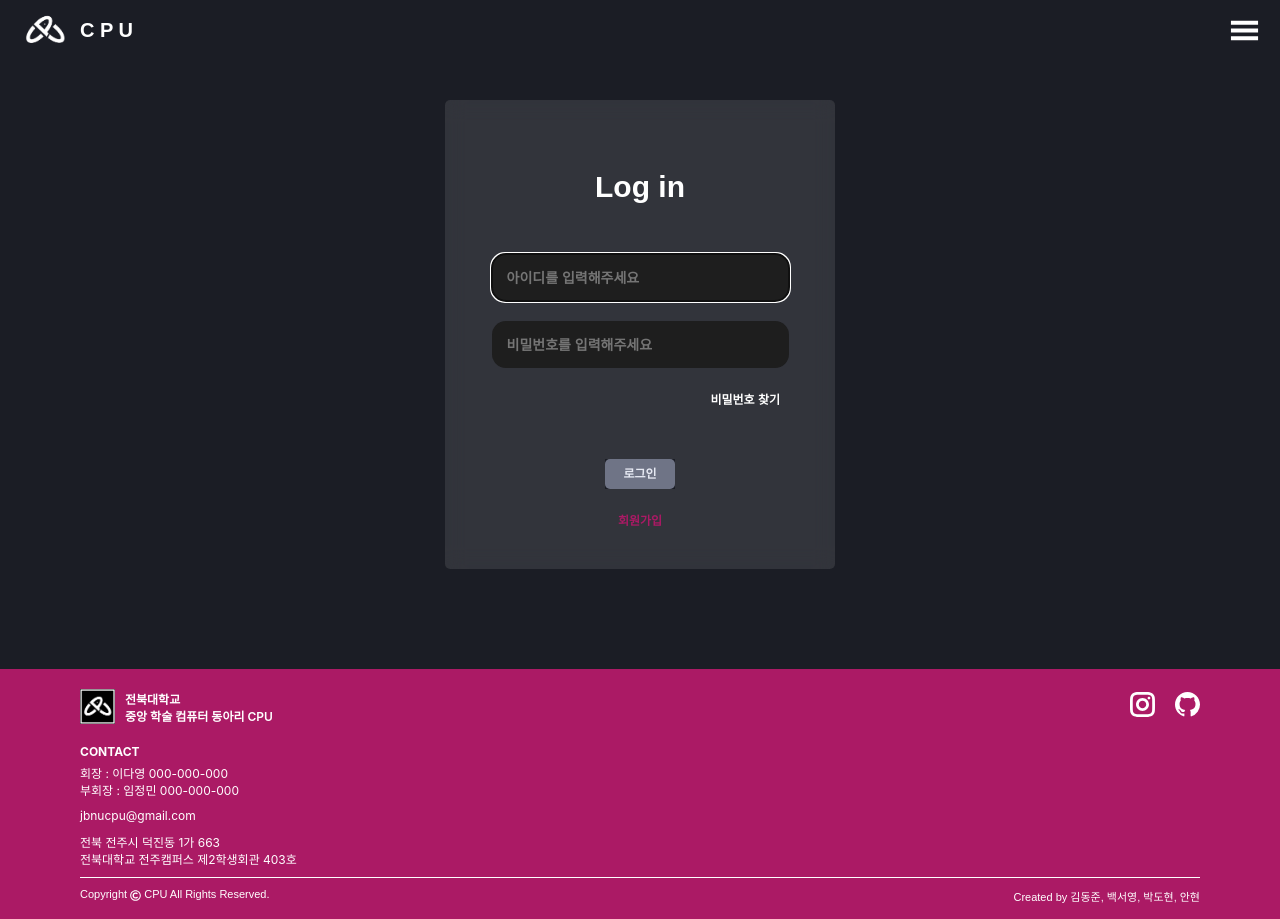
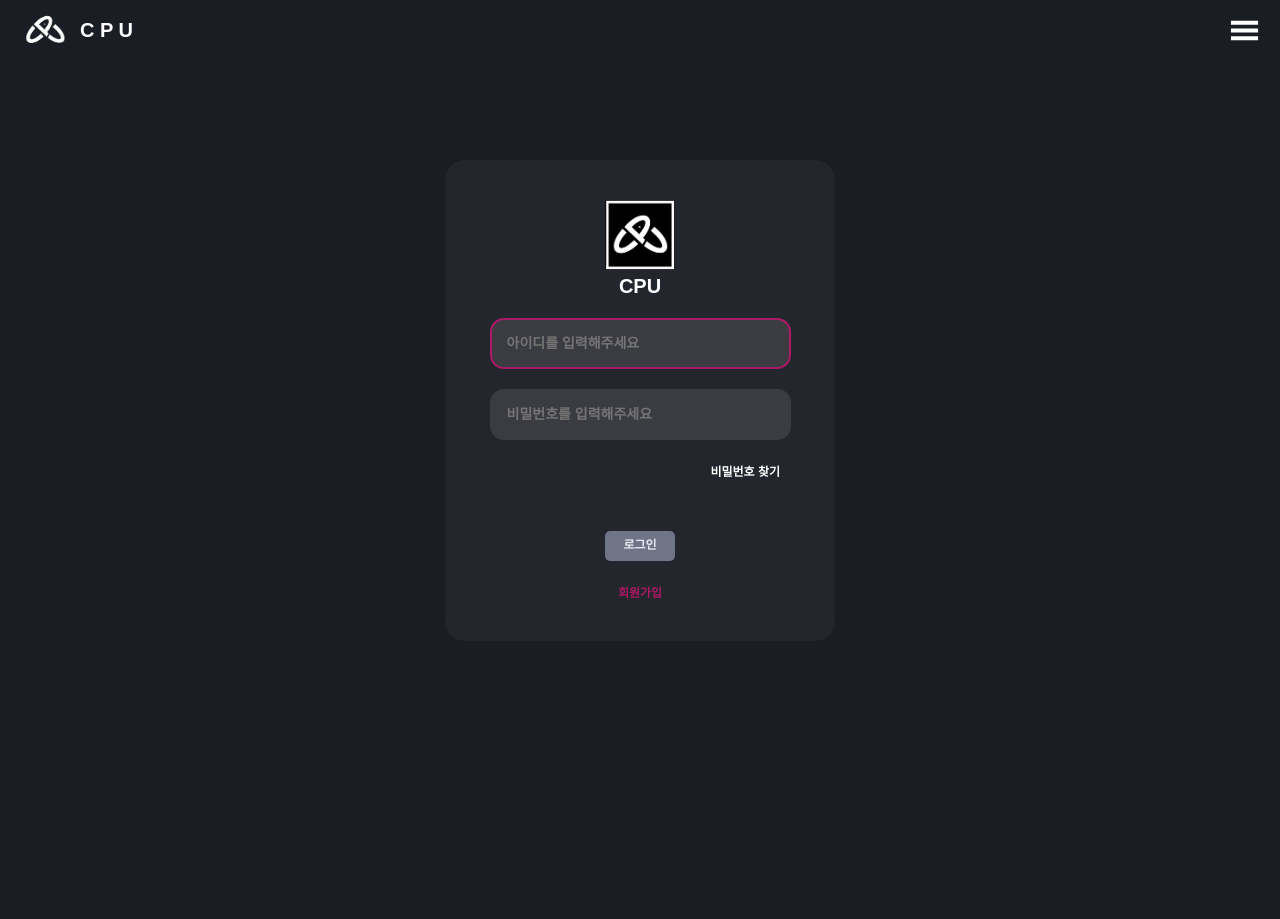
Before and after one commit to JBNU-CPU/FRONT, a React (Create React App) app: page /login in a window 1280 px wide. After the commit the page ends 800 px from the top, so only its background shows below. Built offline with nearby package versions, Linux system fonts and the light colour scheme.

Commit message:
border_deco

```diff
--- a/src/components/Complete_Btn.jsx
+++ b/src/components/Complete_Btn.jsx
@@ -10,10 +10,15 @@ const Button  = styled.button`
     font : bold 12px 'arial';
     border : none;
     font-weight: 700;
-    color:#E6E9F3;
+    color: #E6E9F3;
     line-height: 12.5px;
-    &:hover{
+    transition: box-shadow 0.3s ease, transform 0.3s ease; /* 부드러운 전환 효과 추가 */
+
+    &:hover {
         cursor: ${({isActive}) => (isActive ? 'pointer' : 'default')};
+        box-shadow: ${({isActive}) =>
+          isActive ? '0 0 10px rgba(171, 26, 101, 0.8)' : 'none'}; /* 희미한 빛 효과 */
+        transform: ${({isActive}) => (isActive ? 'scale(1.05)' : 'none')}; /* 살짝 확대 효과 */
     }
 `;
 
--- a/src/components/Login_Btn.jsx
+++ b/src/components/Login_Btn.jsx
@@ -10,12 +10,18 @@ const Button  = styled.button`
     font : bold 12px 'arial';
     border : none;
     font-weight: 700;
-    color:#E6E9F3;
+    color: #E6E9F3;
     line-height: 12.5px;
-    &:hover{
+    transition: box-shadow 0.3s ease, transform 0.3s ease; /* 부드러운 전환 효과 추가 */
+
+    &:hover {
         cursor: ${({isActive}) => (isActive ? 'pointer' : 'default')};
+        box-shadow: ${({isActive}) =>
+          isActive ? '0 0 10px rgba(171, 26, 101, 0.8)' : 'none'}; /* 희미한 빛 효과 */
+        transform: ${({isActive}) => (isActive ? 'scale(1.05)' : 'none')}; /* 살짝 확대 효과 */
     }
 `;
+
 
 const Complete_Btn = ({onClick, isActive}) => {
     return(
--- a/src/components/Menu.jsx
+++ b/src/components/Menu.jsx
@@ -44,7 +44,19 @@ const Menuli = styled.li`
     padding-top: 15px;
     padding-bottom: 15px;
     cursor: pointer;
+    transition: text-shadow 0.3s ease, transform 0.3s ease; /* 부드러운 전환 효과 추가 */
+
+    &:hover {
+        text-shadow: 0 0 10px #d1cecf; /* 글자 주변 빛나는 효과 */
+        transform: scale(1.05); /* 살짝 확대 */
+    }
+
+    &:active {
+        text-shadow: 0 0 15px #d1cecf; /* 클릭 시 빛나는 효과 강화 */
+        transform: scale(1); /* 클릭 시 원래 크기로 복귀 */
+    }
 `;
+
 
 const SubMenuWrapper = styled.div`
     display: flex;
@@ -82,16 +94,23 @@ const Login = styled.button`
     width: 70px;
     height: 30px;
     color: white;
+    transition: box-shadow 0.3s ease, transform 0.2s ease; /* 부드러운 전환 효과 */
+
+    &:hover {
+        cursor: pointer;
+        box-shadow: 0 0 10px rgba(171, 26, 101, 0.8); /* hover 시 희미하게 빛나는 효과 */
+        transform: scale(1); /* 살짝 확대 */
+        a{
+            color: gray;
+        }
+    }
 `;
+
 
 const StyledLink = styled(Link)`
     background: none;
     text-decoration: none;
     color: white;
-    &:hover {
-        cursor: pointer;
-        color: gray;
-    }
 `;
 
 const Mypage = styled.p`
--- a/src/pages/Join2.jsx
+++ b/src/pages/Join2.jsx
@@ -12,11 +12,11 @@ const Wrapper = styled.div`
     flex-direction: column;
     align-items: center;
     justify-content: center;
+    height: 100vh;
+    width: 100vw;
 `
 
 const Container = styled.main`
-    margin-top: 100px;
-    margin-bottom: 100px;
     height: auto;
     background: black;
     display: flex;
@@ -84,13 +84,18 @@ const StyledInput = styled.input`
     width: 300px;
     height: 45px;
     background: #1B1B25;
-    border : none;
+    border : 2px solid transparent;
     border-radius: 14px;
     margin: 25px;
     margin-top: 0;
     color: white;
     padding-left: 20px;
     font: bold 14px 'arial';
+    outline: none; /* 기본 브라우저 outline 제거 */
+
+    &:focus {
+        border: 2px solid #ab1a65; /* 포커스 시 테두리 색상 변경 */
+    }
 `
 
 const CompleteWrapper = styled.div`
@@ -119,6 +124,9 @@ const StyledLink = styled(Link)`
     color: #ab1a65;
     text-decoration: none;
     font: bold 12px 'arial';
+    &.login:hover{
+        text-shadow: 0 0 10px rgba(171, 26, 101, 0.8); /* 글자 주변 희미한 빛 */
+    }
 `
 
 const Wrong = styled.p`
@@ -235,7 +243,7 @@ const Join2 = () => {
                         <Complete_Btn onClick = {onClick} isActive={isButtonActive}/>
                     </CompleteWrapper>
                     <QuestWrapper>
-                        <Quest>이미 계정이 있으신가요?</Quest><StyledLink to = '/login'>로그인</StyledLink>
+                        <Quest>이미 계정이 있으신가요?</Quest><StyledLink className="login" to = '/login'>로그인</StyledLink>
                     </QuestWrapper>
                 </Container>
             </Wrapper>
@@ -245,7 +253,6 @@ const Join2 = () => {
                     <LoadingText>회원가입 중..</LoadingText>
                 </Overlay>
             )}
-            <Footer/>
         </>
     );
 };
--- a/src/pages/Login.jsx
+++ b/src/pages/Login.jsx
@@ -7,46 +7,58 @@ import { Link, useNavigate } from "react-router-dom";
 import AuthContext from "../AuthContext";
 import Footer from "../components/Footer";
 import { useLocation } from "react-router-dom";
+import logo from '../Picture/CPU_logo_full.jpeg'
+
 
 const Wrapper = styled.div`
     display: flex;
     flex-direction: column;
     align-items: center;
     justify-content: center;
-    margin-bottom: 100px;
+    height: 100vh;
+    width: 100vw;
 `;
 
 const Container = styled.form`
-    margin-top: 100px;
     display: flex;
     flex-direction: column;
     justify-content: center;
     align-items: center;
-    background: rgba(255, 255, 255, 0.1);
+    background: rgba(121, 120, 120, 0.1);
     backdrop-filter: blur(10px);
-    border-radius: 5px;
+    border-radius: 20px;
     padding: 40px 20px;
     width: 350px;
 `;
 
 const MainName = styled.p`
-    font: bold 30px "arial";
+    font: bold 20px "arial";
     color: white;
-    margin-bottom: 50px;
     background: transparent;
+    margin: 5px 0 20px 0;
+    &.year{
+        margin: 0;
+        font: bold 8px 'arial';
+    }
 `;
 
 const StyledInput = styled.input`
     width: 280px;
     height: 45px;
-    border: none;
+    border: 2px solid transparent;
     border-radius: 14px;
     margin-bottom: 20px;
     color: white;
-    background: #1e1e1e;
+    background: rgba(255, 255, 255, 0.1); /* 투명 배경 */
     padding-left: 15px;
     font: bold 14px "arial";
+    outline: none; /* 기본 브라우저 outline 제거 */
+
+    &:focus {
+        border: 2px solid #ab1a65; /* 포커스 시 테두리 색상 변경 */
+    }
 `;
+
 
 const LoginWrapper = styled.div`
     margin-top: 20px;
@@ -80,7 +92,11 @@ const StyledLink = styled(Link)`
     text-decoration: none;
     font: bold 12px "arial";
     background: transparent;
+    &.signup:hover {
+        text-shadow: 0 0 10px rgba(171, 26, 101, 0.8); /* 글자 주변 희미한 빛 */
+    }
 `;
+
 
 const Overlay = styled.div`
     position: fixed;
@@ -115,6 +131,12 @@ const LoadingText = styled.p`
     color: white;
     font-size: 16px;
     font-weight: bold;
+    margin: 0;
+`;
+
+const Logo = styled.img`
+    height: 70px;
+    width: 70px;
     margin: 0;
 `;
 
@@ -170,7 +192,8 @@ const Join = () => {
             <Header/>
             <Wrapper>
                 <Container onSubmit={handleLogin}>
-                    <MainName>Log in</MainName>
+                    <Logo src={logo}/>
+                    <MainName>CPU</MainName>
                     <StyledInput
                         type="text"
                         placeholder="아이디를 입력해주세요"
@@ -199,7 +222,7 @@ const Join = () => {
                         </Login_Btn>
                     </LoginWrapper>
                     <JoinWrapper>
-                        <StyledLink to="/join2">회원가입</StyledLink>
+                        <StyledLink className='signup' to="/join2">회원가입</StyledLink>
                     </JoinWrapper>
                 </Container>
             </Wrapper>
@@ -209,7 +232,6 @@ const Join = () => {
                     <LoadingText>로그인 중...</LoadingText>
                 </Overlay>
             )}
-            <Footer />
         </>
     );
 };
```
